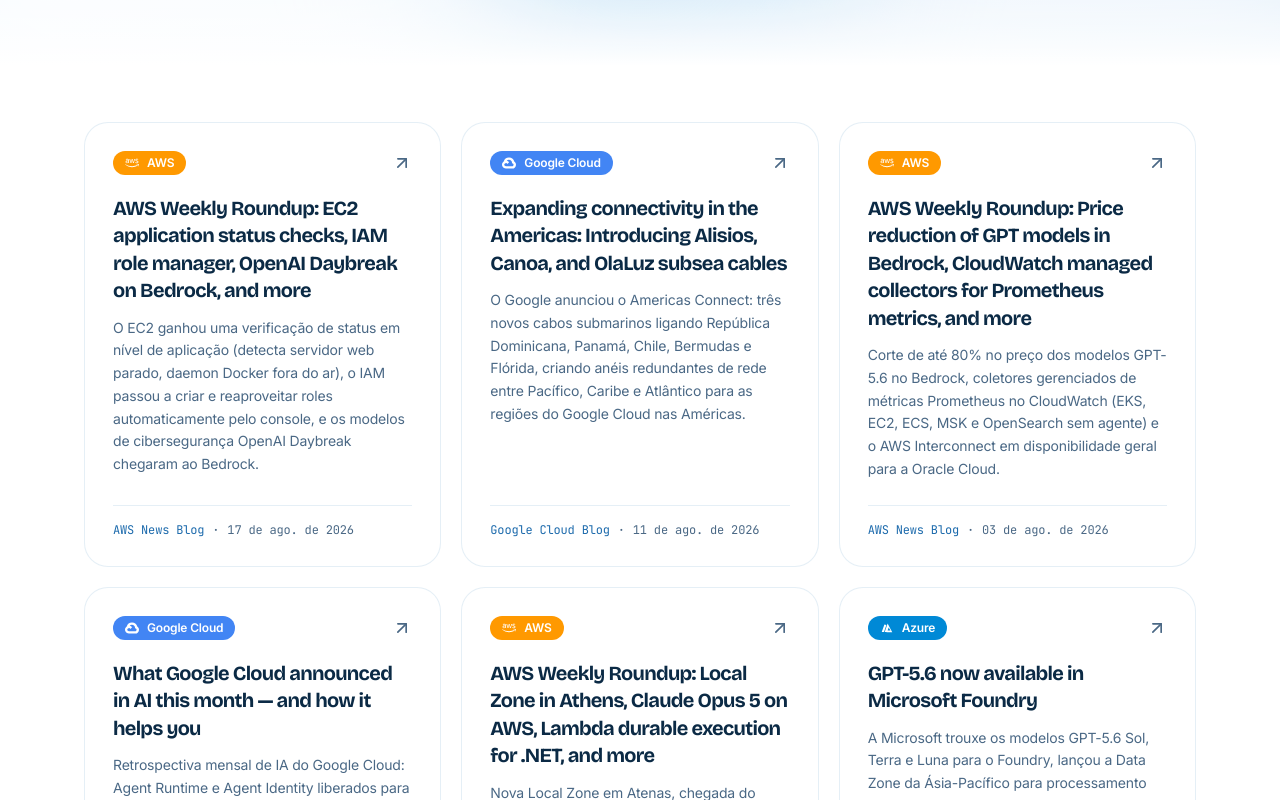
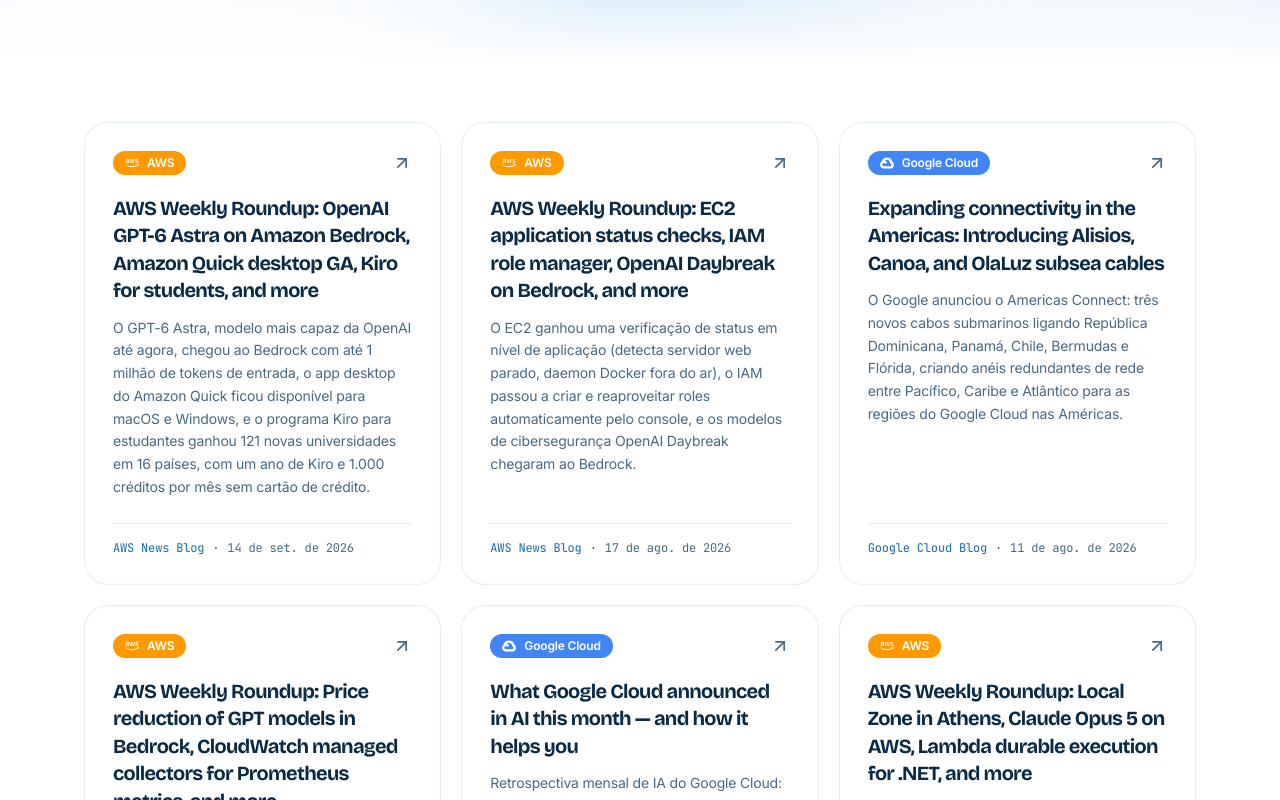
Before and after one commit to Liga-de-Computacao-em-Nuvem-PUCRS/landing-page-lcn, a React (Vite) app: page /noticias in a window 1280 px wide. Shown: the part 420-1220 px from the top of the page. Built offline with nearby package versions, Linux system fonts and the light colour scheme.

Commit message:
feat: add roundup da AWS de 14/09 ao radar (GPT-6 Astra e Kiro para estudantes)

```diff
--- a/src/data/news.ts
+++ b/src/data/news.ts
@@ -5,6 +5,16 @@ import type { NewsItem } from '@/types/news.types';
  * (links verificados). Curadoria manual — atualize conforme a comunidade acompanha.
  */
 export const NEWS: NewsItem[] = [
+  {
+    title:
+      'AWS Weekly Roundup: OpenAI GPT-6 Astra on Amazon Bedrock, Amazon Quick desktop GA, Kiro for students, and more',
+    source: 'AWS News Blog',
+    provider: 'aws',
+    date: '2026-09-14',
+    url: 'https://aws.amazon.com/blogs/aws/aws-weekly-roundup-openai-gpt-6-astra-on-amazon-bedrock-amazon-quick-desktop-ga-kiro-for-students-and-more-september-14-2026/',
+    summary:
+      'O GPT-6 Astra, modelo mais capaz da OpenAI até agora, chegou ao Bedrock com até 1 milhão de tokens de entrada, o app desktop do Amazon Quick ficou disponível para macOS e Windows, e o programa Kiro para estudantes ganhou 121 novas universidades em 16 países, com um ano de Kiro e 1.000 créditos por mês sem cartão de crédito.',
+  },
   {
     title:
       'AWS Weekly Roundup: EC2 application status checks, IAM role manager, OpenAI Daybreak on Bedrock, and more',
```
